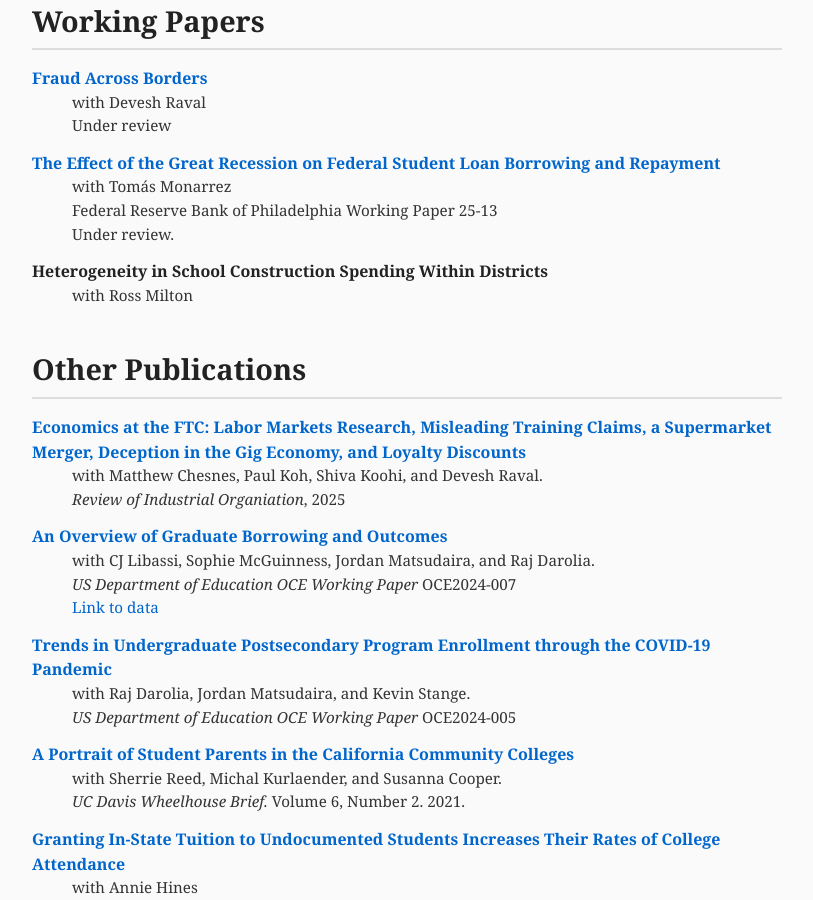
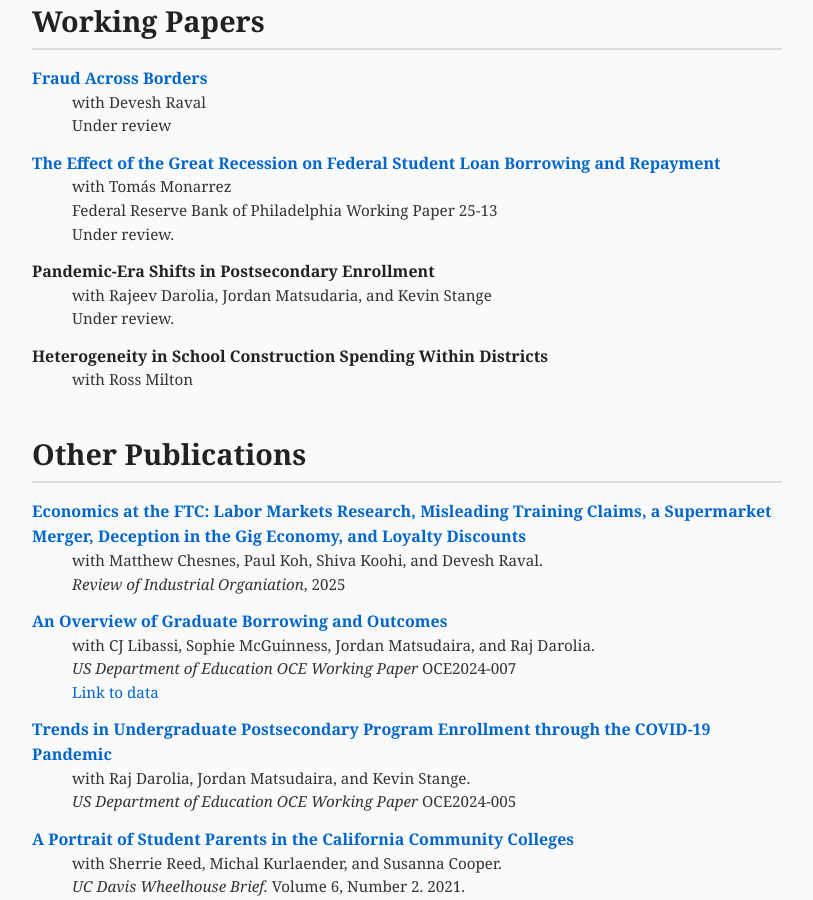
Before and after one commit to mzgrosz/mzgrosz.github.io, a Jekyll site: the page built from index.html, in a window 1280 px wide and 900 px high, scrolled down 2188 px. Shown: the whole window, without its empty margins (233-1046 px from the left). Built offline with Jekyll 4.4.1, drawn with Linux system fonts in a browser that asks for light colours.

Commit message:
Update index.html

```diff
--- a/index.html
+++ b/index.html
@@ -159,6 +159,11 @@ title: Michel Grosz
 	 <span class="indented-line">Federal Reserve Bank of Philadelphia Working Paper 25-13 </span>
 	 <span class="indented-line">Under review.</span> </p>
 
+<p>
+	<b>Pandemic-Era Shifts in Postsecondary Enrollment </b> <br>
+	 <span class="indented-line">with Rajeev Darolia, Jordan Matsudaria, and Kevin Stange</span>
+	 <span class="indented-line">Under review.</span> </p>
+
 
 <p>
 	<b>Heterogeneity in School Construction Spending Within Districts </b><br>
```
